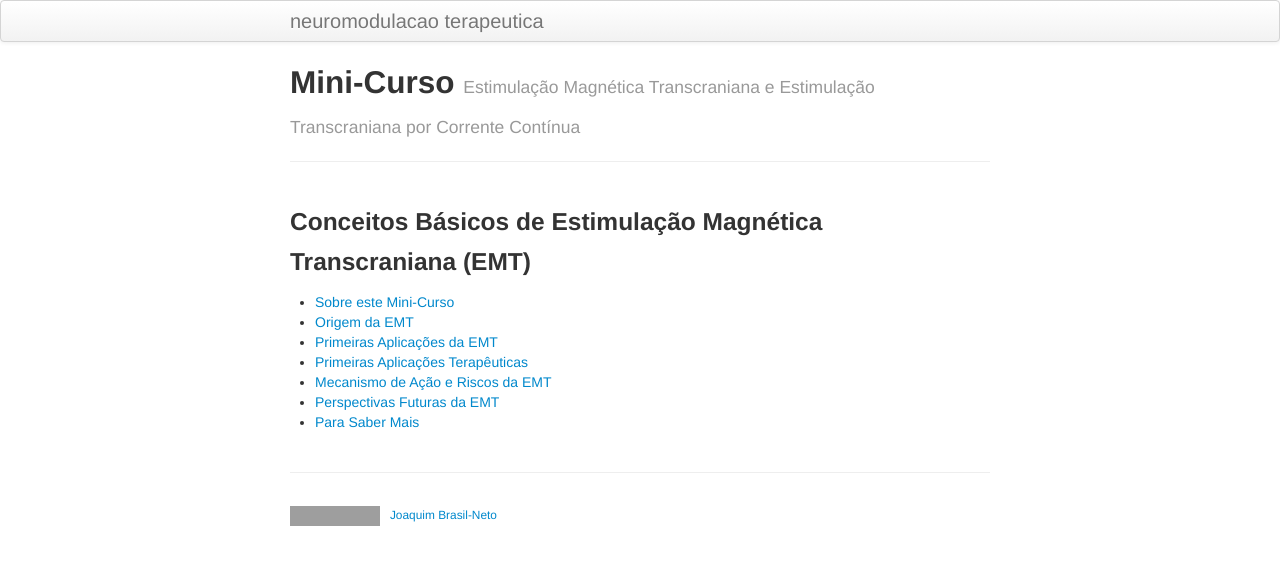
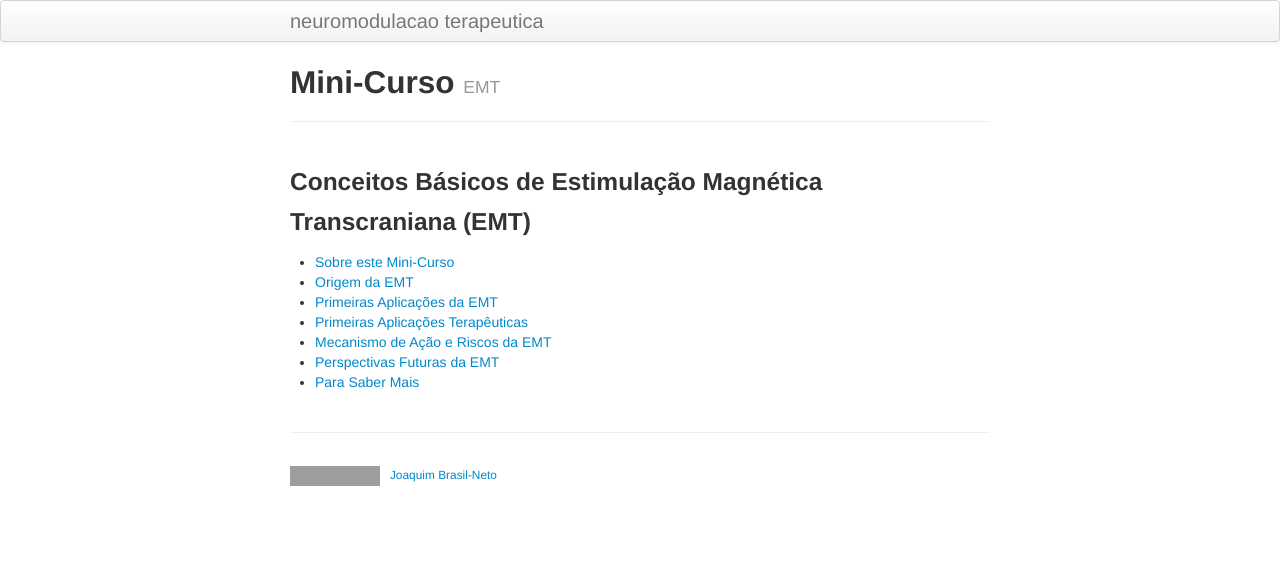
Before and after one commit to sadato/neuromodulacao_terapeutica, a Jekyll site: the page built from index.md, in a window 1280 px wide. Shown: the top 565 px of the page. Built offline with Jekyll 4.4.1, drawn with Linux system fonts in a browser that asks for light colours; grey boxes are pictures that could not be loaded.

Commit message:
Update index.md

```diff
--- a/index.md
+++ b/index.md
@@ -1,7 +1,7 @@
 ---
 layout: page
 title: Mini-Curso
-tagline: Estimulação Magnética Transcraniana e Estimulação Transcraniana por Corrente Contínua
+tagline: EMT
 description: Mini-Curso
 ---
 
```
